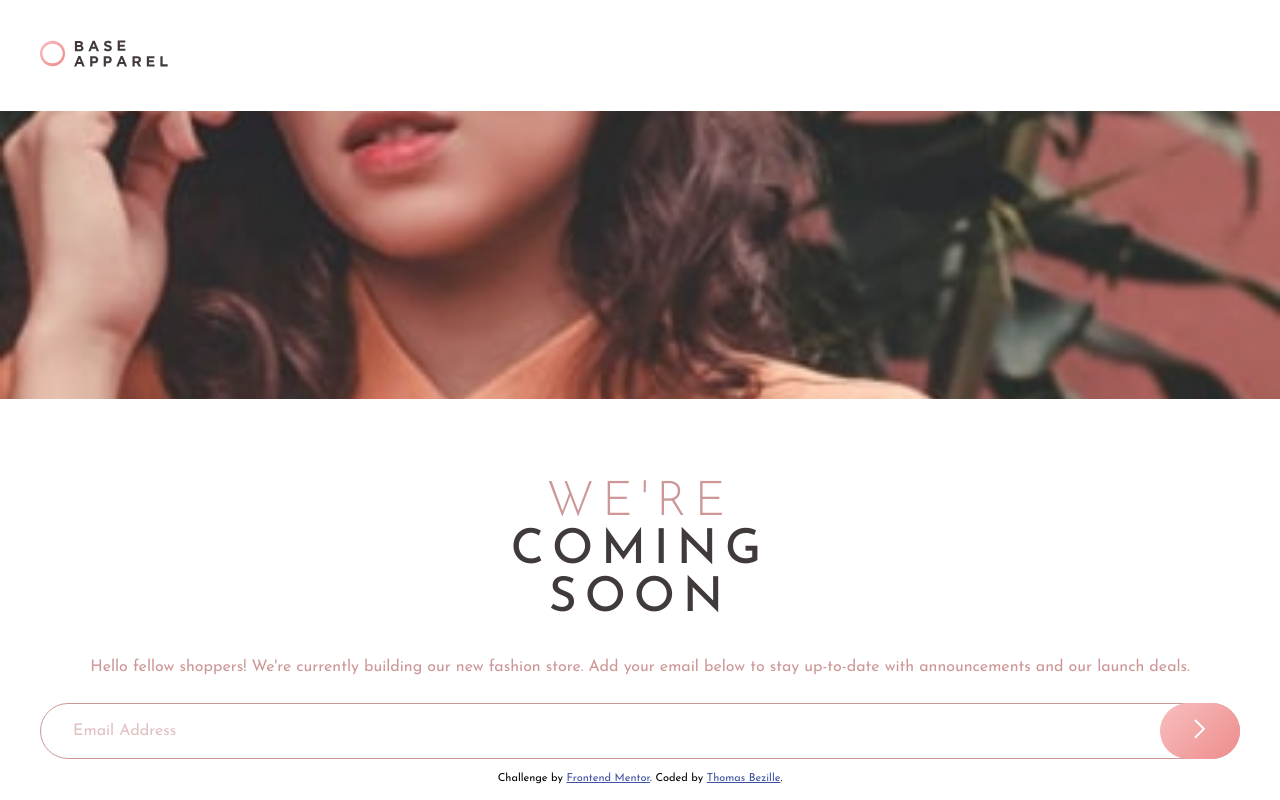
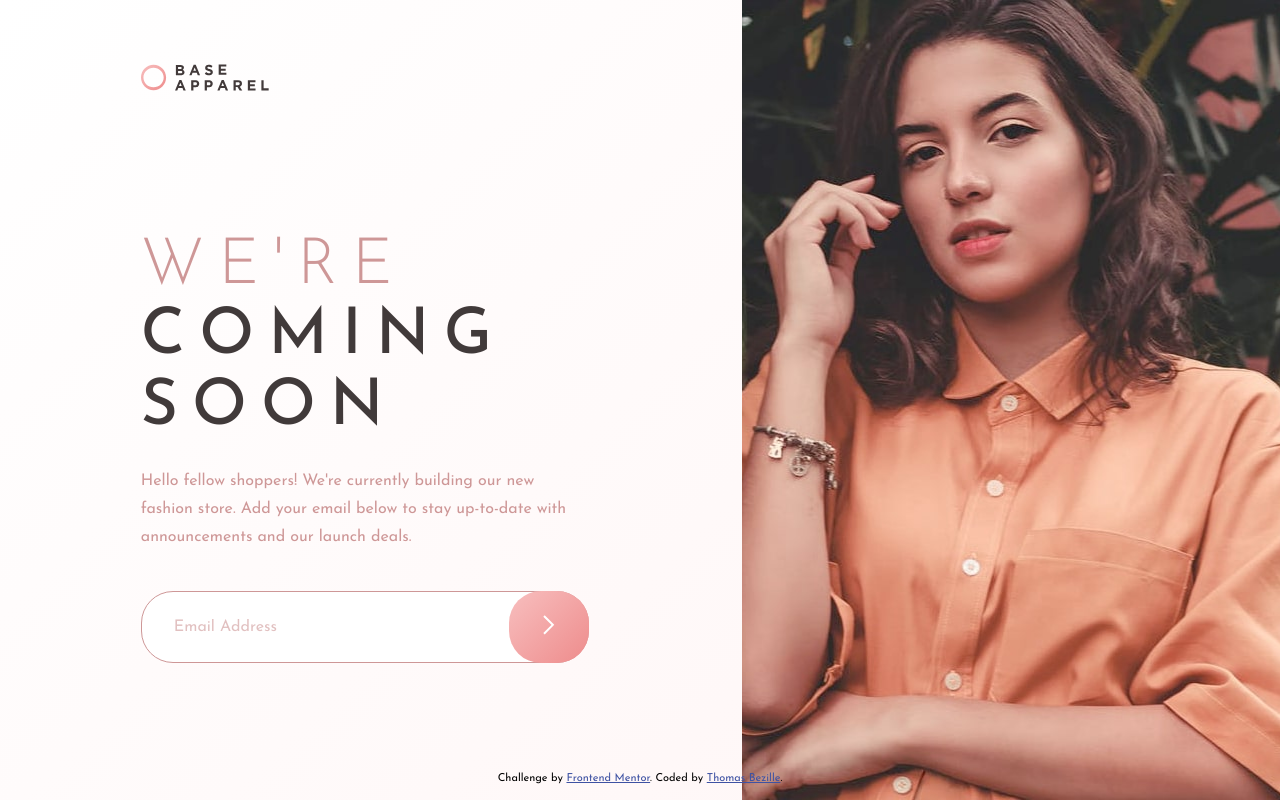
Before and after one commit to Thomas-Bezille/FrontEnd-Mentor_Base_Apparel_coming_soon_page, a website: page index.html in a window 1280 px wide. Drawn offline with Linux system fonts and the light colour scheme.

Commit message:
📦 FEAT: ajoute les styles SCSS pour la version desktop
- Ajoute les styles responsive pour la version desktop (media queries)
- Adapte la disposition de la page pour les grands écrans
- Ajuste la mise en page du contenu et de l'image de fond

```diff
--- a/scss/style.scss
+++ b/scss/style.scss
@@ -112,3 +112,57 @@ main {
   transform: translateX(-50%);
   width: 100%;
 }
+
+@media screen and (min-width: 768px) {
+  body {
+    min-height: 100vh;
+    background: linear-gradient(135deg, hsl(0, 0%, 100%), hsl(0, 100%, 98%));
+    display: grid;
+    grid-template-columns: 58% 42%;
+    grid-template-rows: auto 1fr;
+    grid-template-areas:
+      "header hero"
+      "main hero";
+  }
+
+  header {
+    grid-area: header;
+    padding: 4rem 0 0 clamp(2.5rem, 11vw, 10.5rem);
+  }
+
+  .hero {
+    grid-area: hero;
+    background-image: url("../docs/images/hero-desktop.jpg");
+    height: 100%;
+  }
+
+  main {
+    grid-area: main;
+    margin-top: 0;
+    padding: 0 clamp(2.5rem, 11vw, 10.5rem);
+    text-align: left;
+    display: flex;
+    flex-direction: column;
+    justify-content: center;
+    align-items: flex-start;
+
+    h1 {
+      font-size: clamp(3rem, 5vw, 4rem);
+      letter-spacing: clamp(0.5rem, 1.1vw, 1.0625rem);
+      line-height: 1.1;
+      margin-bottom: 1.5rem;
+    }
+
+    p {
+      max-width: 28rem;
+      line-height: 1.75rem;
+      margin-bottom: 2.5rem;
+    }
+
+    form {
+      width: 100%;
+      max-width: 28rem;
+      height: 4.5rem;
+    }
+  }
+}
```
Also changed, not shown: css/style.css, 1 other file.
